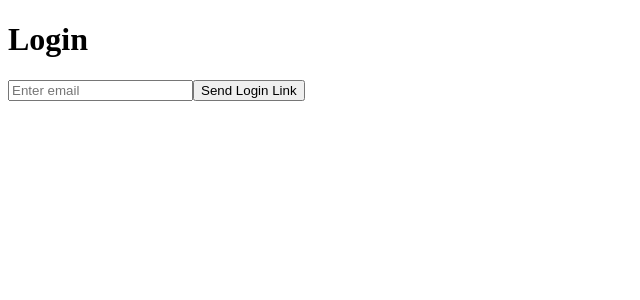
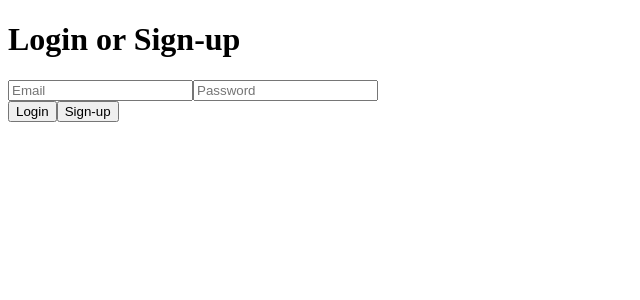
Before and after one commit to itschuza11-wq/Kingprofing.m.z, a Next.js app: page /login in a window 1280 px wide. Shown: the top 300 px of the page, without its empty margins (0-640 px from the left). Built offline with nearby package versions, Linux system fonts and the light colour scheme.

Commit message:
Update page.jsx

```diff
--- a/app/login/page.jsx
+++ b/app/login/page.jsx
@@ -2,34 +2,75 @@
 
 import { useState } from "react";
 import { supabase } from "@/lib/supabaseClient";
+import { useRouter } from "next/navigation";
 
 export default function Login() {
   const [email, setEmail] = useState("");
+  const [password, setPassword] = useState("");
+  const router = useRouter();
 
   const handleLogin = async () => {
-    const { error } = await supabase.auth.signInWithOtp({ email });
+    const { data, error } = await supabase.auth.signInWithPassword({
+      email,
+      password,
+    });
 
-    if (error) alert(error.message);
-    else alert("Magic link sent to your email!");
+    if (error) {
+      alert(error.message);
+    } else {
+      alert("Login successful!");
+      router.push("/admin"); // Redirect to Admin page
+    }
+  };
+
+  const handleSignUp = async () => {
+    const { data, error } = await supabase.auth.signUp({
+      email,
+      password,
+    });
+
+    if (error) {
+      alert(error.message);
+    } else {
+      alert("Sign-up successful! Please login now.");
+    }
   };
 
   return (
     <div className="flex flex-col items-center justify-center min-h-screen">
-      <h1 className="text-2xl font-bold">Login</h1>
+      <h1 className="text-2xl font-bold">Login or Sign-up</h1>
 
       <input
         type="email"
-        placeholder="Enter email"
+        placeholder="Email"
         className="border p-3 mt-4 rounded-lg"
+        value={email}
         onChange={(e) => setEmail(e.target.value)}
       />
 
-      <button
-        onClick={handleLogin}
-        className="mt-4 px-5 py-2 bg-green-600 text-white rounded-lg"
-      >
-        Send Login Link
-      </button>
+      <input
+        type="password"
+        placeholder="Password"
+        className="border p-3 mt-4 rounded-lg"
+        value={password}
+        onChange={(e) => setPassword(e.target.value)}
+      />
+
+      <div className="flex gap-4 mt-4">
+        <button
+          onClick={handleLogin}
+          className="px-5 py-2 bg-green-600 text-white rounded-lg"
+        >
+          Login
+        </button>
+
+        <button
+          onClick={handleSignUp}
+          className="px-5 py-2 bg-blue-600 text-white rounded-lg"
+        >
+          Sign-up
+        </button>
+      </div>
     </div>
   );
 }
```
